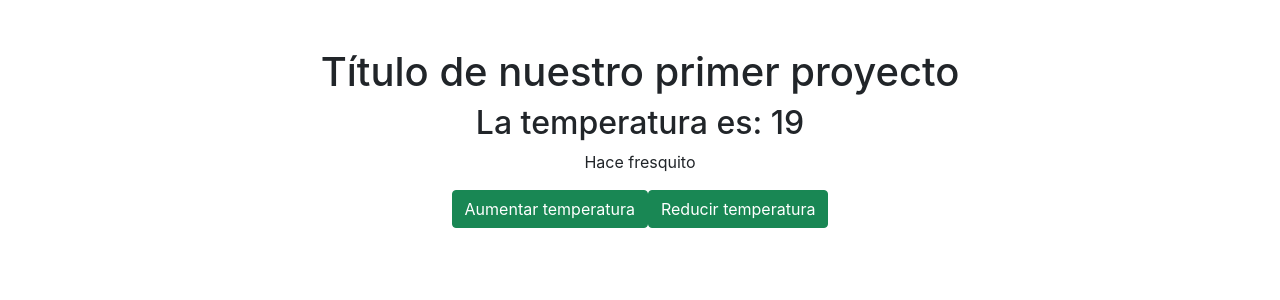
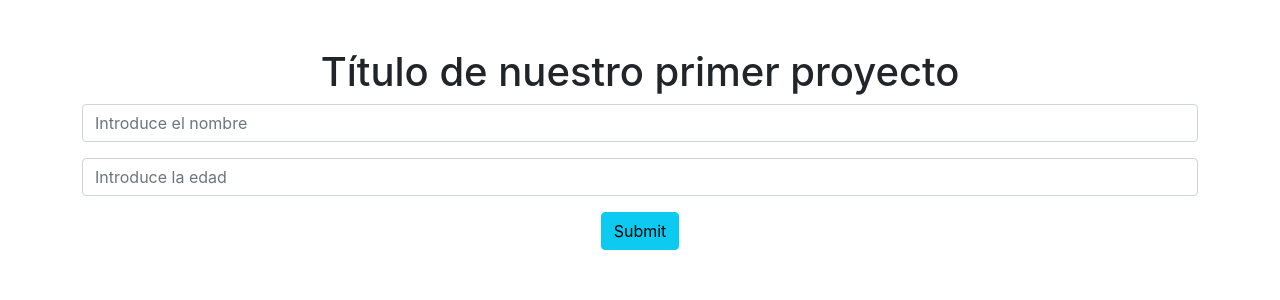
Before and after one commit to JoseMariaMQ/cursoreact, a React (Create React App) app: page / in a window 1280 px wide. Shown: the top 300 px of the page. Built offline with nearby package versions, Linux system fonts and the light colour scheme.

Commit message:
Formularios

```diff
--- a/src/App.jsx
+++ b/src/App.jsx
@@ -1,12 +1,12 @@
 // import logo from './logo.svg';
 import './App.css';
-import Temperatura from "./components/Temperatura";
+import Formulario from "./components/Formulario";
 
 function App() {
   return (
     <div className="App mt-5">
       <h1>Título de nuestro primer proyecto</h1>
-        <Temperatura></Temperatura>
+      <Formulario></Formulario>
     </div>
   );
 }
--- /dev/null
+++ b/src/components/Formulario.jsx
@@ -0,0 +1,15 @@
+import React from 'react'
+
+const Formulario = () => {
+    return (
+        <div className="container">
+            <form className="form-group">
+                <input placeholder="Introduce el nombre" className="form-control mb-3" type="text"/>
+                <input placeholder="Introduce la edad" className="form-control mb-3" type="text"/>
+                <input className="btn btn-info btn-block mb-3" type="submit"/>
+            </form>
+        </div>
+    )
+}
+
+export default Formulario
```
